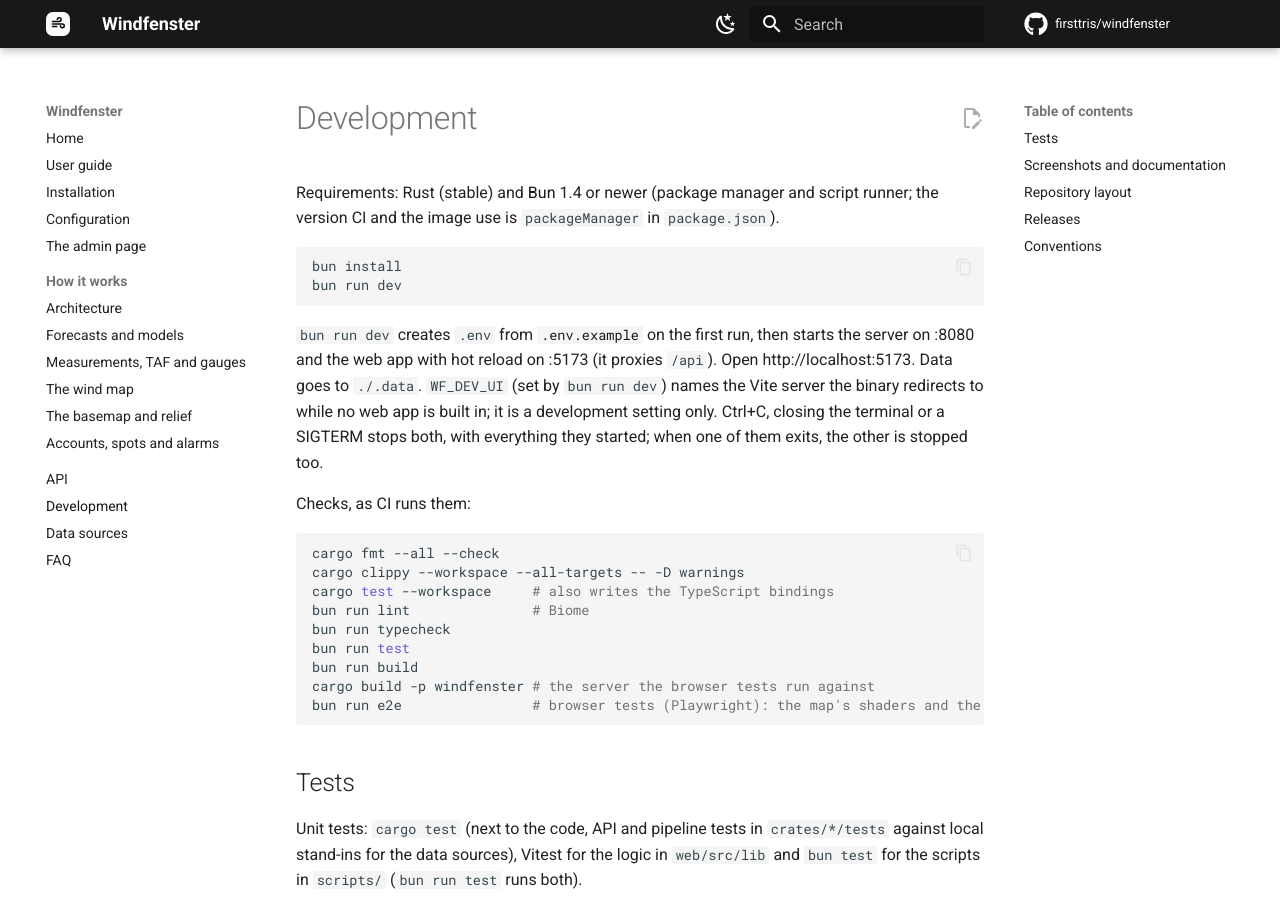
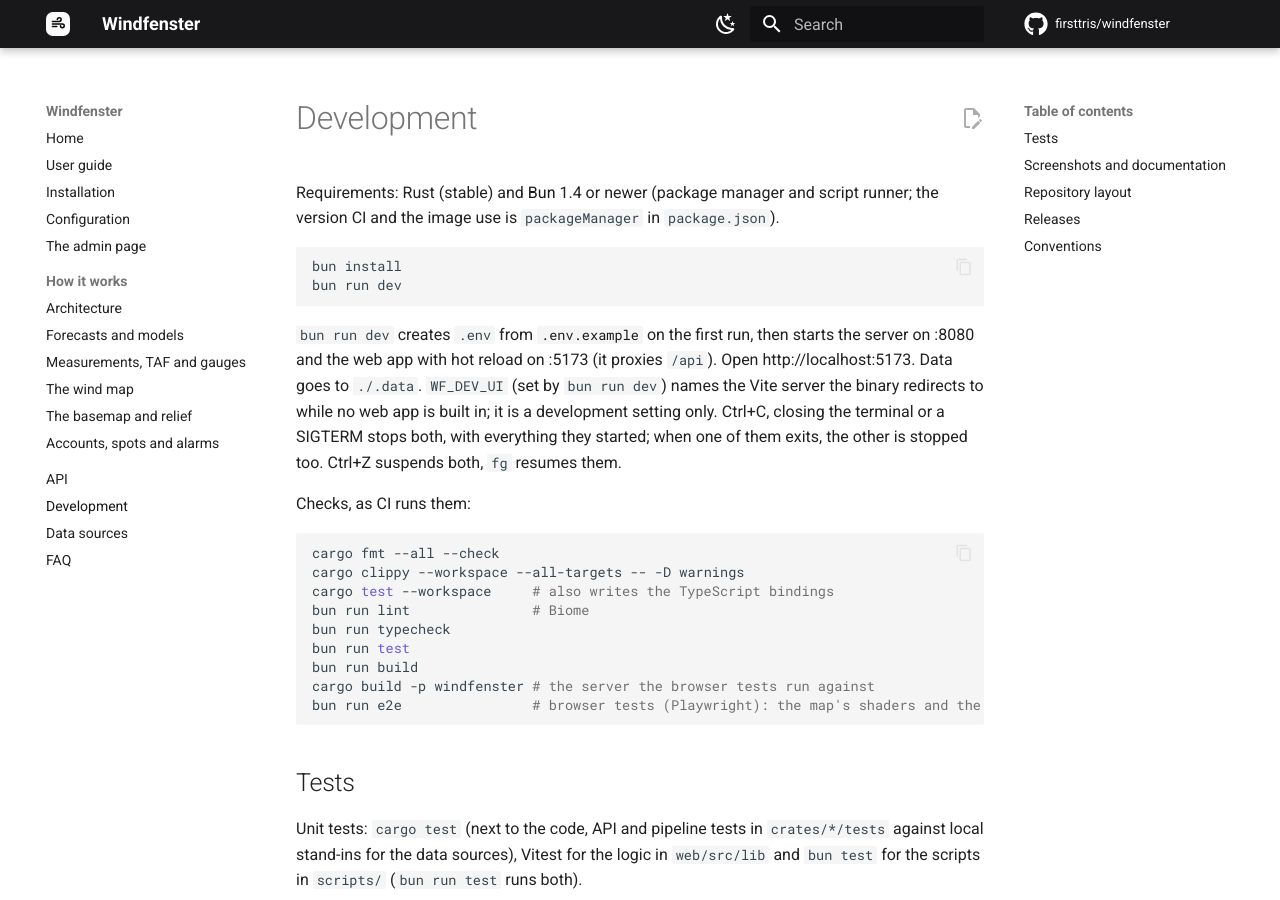
Before and after one commit to firsttris/windfenster, an MkDocs documentation site: the page built from docs/development.md, in a window 1280 px wide and 900 px high. Built offline with MkDocs 1.6.1 and Material for MkDocs 9.7.7, drawn with Linux system fonts in a browser that asks for light colours; comment, search, counter and statistics services are not loaded.

Commit message:
docs: Ctrl+Z suspends both dev servers, fg resumes them
Co-Authored-By: Claude Opus 5.5 <noreply@anthropic.com>
Claude-Session: https://claude.ai/code/session_01Y3rdfbWb1xDUdPRng7TX9Z

```diff
--- a/docs/development.md
+++ b/docs/development.md
@@ -17,7 +17,7 @@ the server on :8080 and the web app with hot reload on :5173 (it proxies `/api`)
 http://localhost:5173. Data goes to `./.data`. `WF_DEV_UI` (set by `bun run dev`) names the Vite
 server the binary redirects to while no web app is built in; it is a development setting only.
 Ctrl+C, closing the terminal or a SIGTERM stops both, with everything they started; when one of
-them exits, the other is stopped too.
+them exits, the other is stopped too. Ctrl+Z suspends both, `fg` resumes them.
 
 Checks, as CI runs them:
 
```
